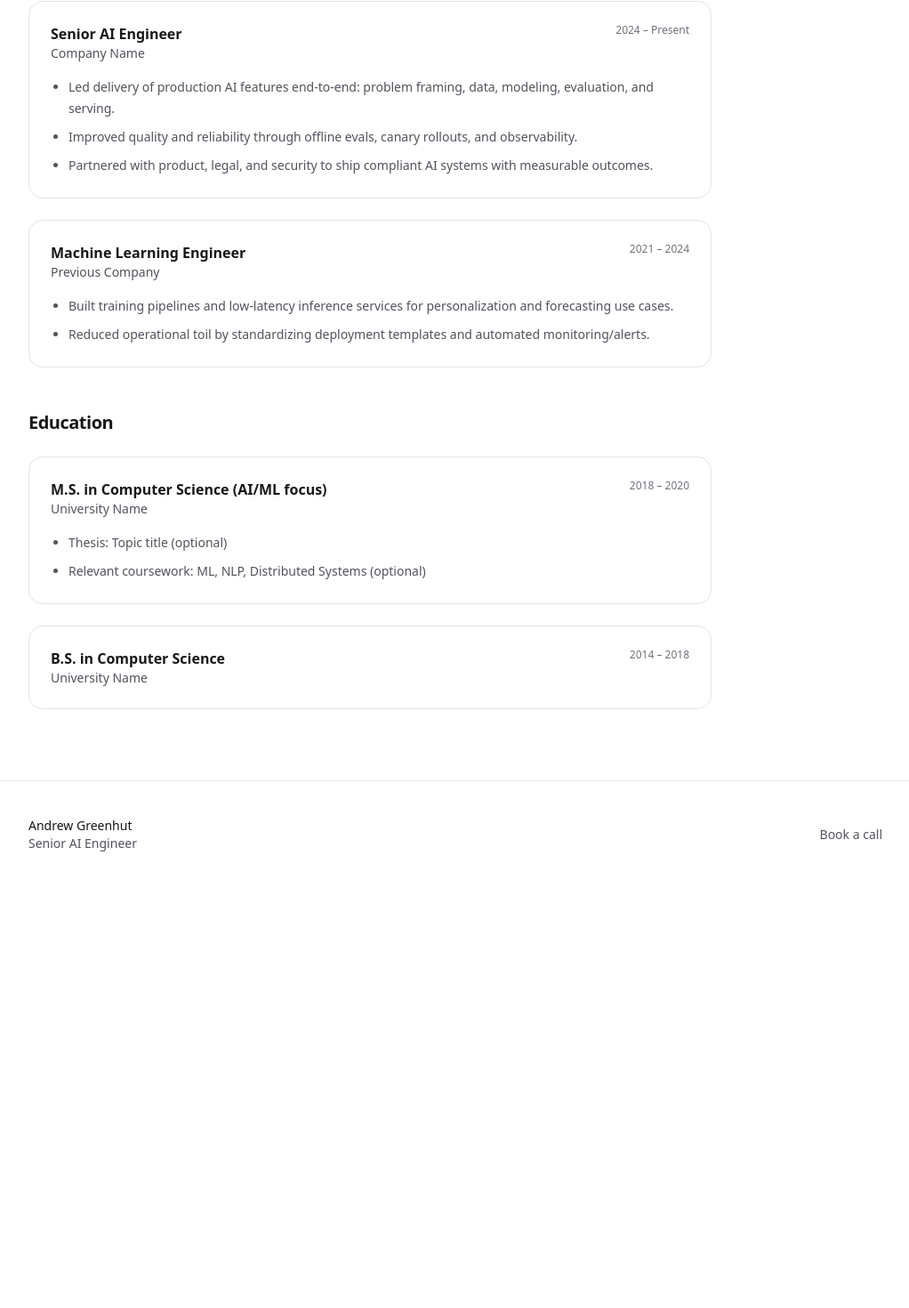
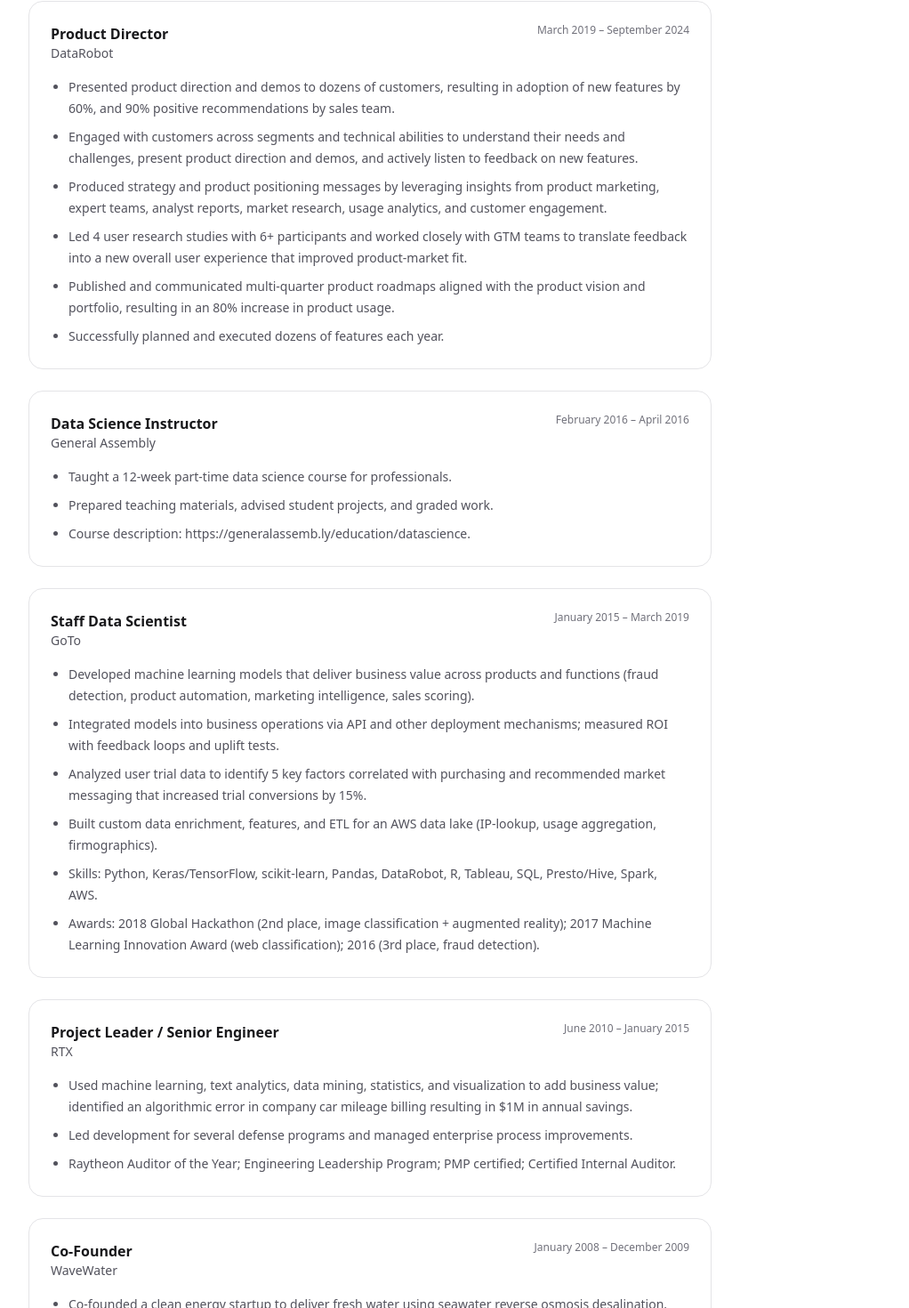
Before and after one commit to Hadream2730/andrew-portfolio, a Next.js app: page /about in a window 1280 px wide. Shown: the part 356-1826 px from the top of the page at 89% size, without its empty margins (128-1150 px from the left). Before the commit the page ends 1354 px from the top, so only its background shows below. Built offline with nearby package versions, Linux system fonts and the light colour scheme.

Commit message:
Update educaiton and experience

```diff
--- a/src/content/education.ts
+++ b/src/content/education.ts
@@ -7,17 +7,13 @@
 
 export const education: EducationItem[] = [
   {
-    school: "University Name",
-    degree: "M.S. in Computer Science (AI/ML focus)",
-    timeframe: "2018 – 2020",
-    details: [
-      "Thesis: Topic title (optional)",
-      "Relevant coursework: ML, NLP, Distributed Systems (optional)",
-    ],
+    school: "Massachusetts Institute of Technology",
+    degree: "Master of Science (MS)",
+    timeframe: "2008 – 2010",
   },
   {
-    school: "University Name",
-    degree: "B.S. in Computer Science",
-    timeframe: "2014 – 2018",
+    school: "Massachusetts Institute of Technology",
+    degree: "Bachelor of Science (BS)",
+    timeframe: "2002 – 2006",
   },
 ];
--- a/src/content/experience.ts
+++ b/src/content/experience.ts
@@ -8,22 +8,58 @@
 
 export const experience: ExperienceItem[] = [
   {
-    company: "Company Name",
-    title: "Senior AI Engineer",
-    timeframe: "2024 – Present",
+    company: "DataRobot",
+    title: "Product Director",
+    timeframe: "March 2019 – September 2024",
     bullets: [
-      "Led delivery of production AI features end-to-end: problem framing, data, modeling, evaluation, and serving.",
-      "Improved quality and reliability through offline evals, canary rollouts, and observability.",
-      "Partnered with product, legal, and security to ship compliant AI systems with measurable outcomes.",
+      "Presented product direction and demos to dozens of customers, resulting in adoption of new features by 60%, and 90% positive recommendations by sales team.",
+      "Engaged with customers across segments and technical abilities to understand their needs and challenges, present product direction and demos, and actively listen to feedback on new features.",
+      "Produced strategy and product positioning messages by leveraging insights from product marketing, expert teams, analyst reports, market research, usage analytics, and customer engagement.",
+      "Led 4 user research studies with 6+ participants and worked closely with GTM teams to translate feedback into a new overall user experience that improved product-market fit.",
+      "Published and communicated multi-quarter product roadmaps aligned with the product vision and portfolio, resulting in an 80% increase in product usage.",
+      "Successfully planned and executed dozens of features each year.",
     ],
   },
   {
-    company: "Previous Company",
-    title: "Machine Learning Engineer",
-    timeframe: "2021 – 2024",
+    company: "General Assembly",
+    title: "Data Science Instructor",
+    timeframe: "February 2016 – April 2016",
     bullets: [
-      "Built training pipelines and low-latency inference services for personalization and forecasting use cases.",
-      "Reduced operational toil by standardizing deployment templates and automated monitoring/alerts.",
+      "Taught a 12-week part-time data science course for professionals.",
+      "Prepared teaching materials, advised student projects, and graded work.",
+      "Course description: https://generalassemb.ly/education/datascience.",
+    ],
+  },
+  {
+    company: "GoTo",
+    title: "Staff Data Scientist",
+    timeframe: "January 2015 – March 2019",
+    bullets: [
+      "Developed machine learning models that deliver business value across products and functions (fraud detection, product automation, marketing intelligence, sales scoring).",
+      "Integrated models into business operations via API and other deployment mechanisms; measured ROI with feedback loops and uplift tests.",
+      "Analyzed user trial data to identify 5 key factors correlated with purchasing and recommended market messaging that increased trial conversions by 15%.",
+      "Built custom data enrichment, features, and ETL for an AWS data lake (IP-lookup, usage aggregation, firmographics).",
+      "Skills: Python, Keras/TensorFlow, scikit-learn, Pandas, DataRobot, R, Tableau, SQL, Presto/Hive, Spark, AWS.",
+      "Awards: 2018 Global Hackathon (2nd place, image classification + augmented reality); 2017 Machine Learning Innovation Award (web classification); 2016 (3rd place, fraud detection).",
+    ],
+  },
+  {
+    company: "RTX",
+    title: "Project Leader / Senior Engineer",
+    timeframe: "June 2010 – January 2015",
+    bullets: [
+      "Used machine learning, text analytics, data mining, statistics, and visualization to add business value; identified an algorithmic error in company car mileage billing resulting in $1M in annual savings.",
+      "Led development for several defense programs and managed enterprise process improvements.",
+      "Raytheon Auditor of the Year; Engineering Leadership Program; PMP certified; Certified Internal Auditor.",
+    ],
+  },
+  {
+    company: "WaveWater",
+    title: "Co-Founder",
+    timeframe: "January 2008 – December 2009",
+    bullets: [
+      "Co-founded a clean energy startup to deliver fresh water using seawater reverse osmosis desalination.",
+      "Presented pitch to business partners and investors; Semi-Finalist, MIT $100K Business Plan Competition.",
     ],
   },
 ];
```
